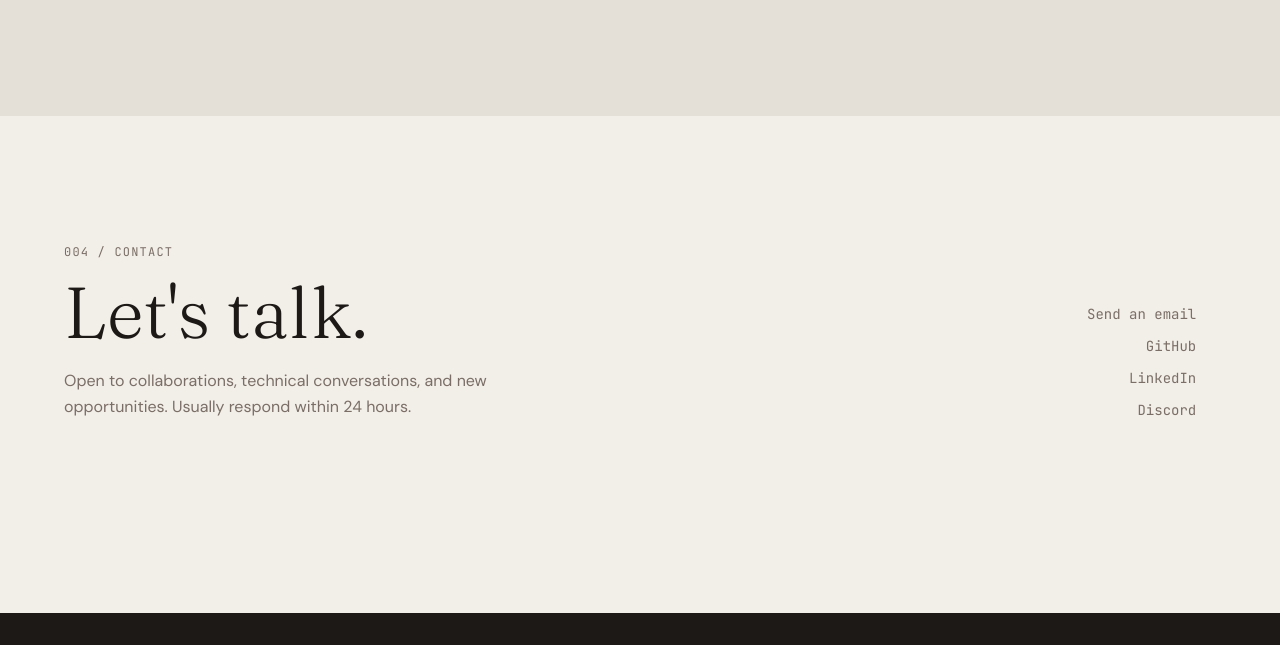
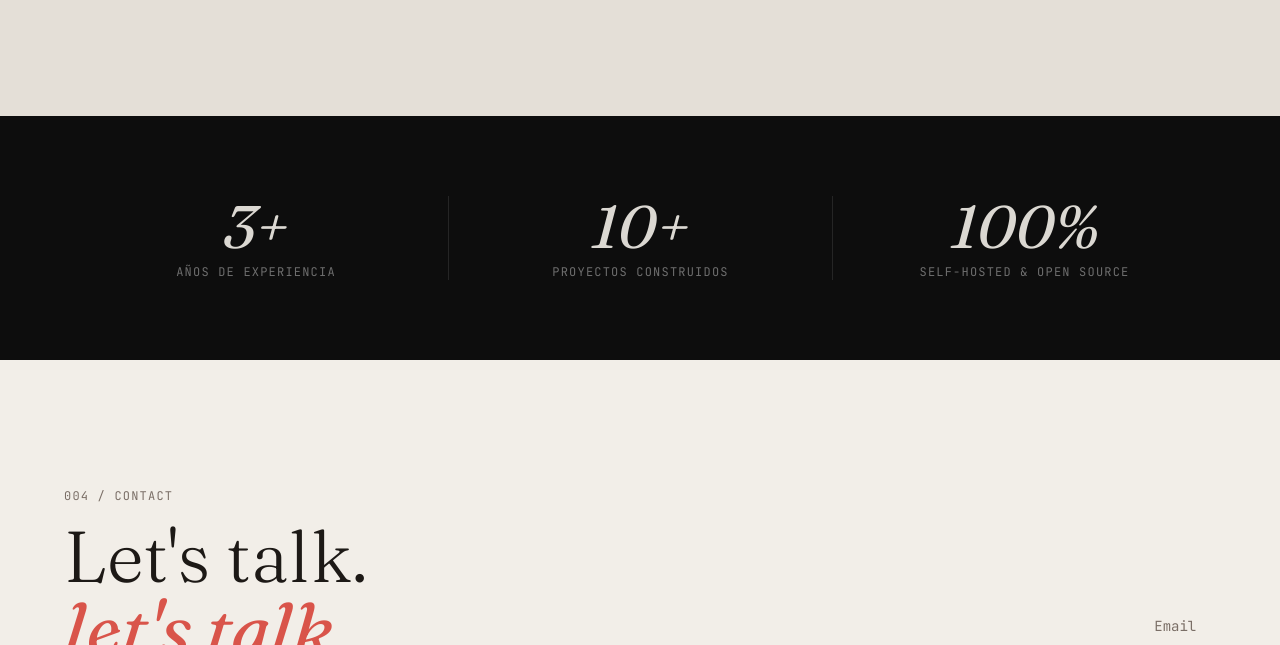
Before and after one commit to VodTinker/portfolio-daniel, an Astro site: page / in a window 1280 px wide. Shown: the part 2752-3397 px from the top of the page. Built offline with nearby package versions, Linux system fonts and the light colour scheme; Astro itself is replaced by a stand-in of ours.

Commit message:
feat: contact + stats band kioku style — dark stats, coral serif CTA

```diff
--- a/src/components/ContactUnique.tsx
+++ b/src/components/ContactUnique.tsx
@@ -3,17 +3,48 @@ import { useLanguage } from "../contexts/LanguageContext";
 
 const CONTACT_EMAIL = "danielfonov71@vodtinker.dev";
 
+const STATS = [
+  { value: "3+",    label: "años de experiencia" },
+  { value: "10+",   label: "proyectos construidos" },
+  { value: "100%",  label: "self-hosted & open source" },
+] as const;
+
 export default function ContactUnique() {
   const { t } = useLanguage();
 
   const links = [
-    { label: t.contact.email,   href: `mailto:${CONTACT_EMAIL}`,                   external: false },
-    { label: t.contact.github,  href: "https://github.com/VodTinker",              external: true  },
-    { label: t.contact.linkedin,href: "https://linkedin.com/in/daniel-fonov",      external: true  },
-    { label: t.contact.discord, href: "https://discord.com/users/vodtinker",       external: true  },
+    { label: "Email",    href: `mailto:${CONTACT_EMAIL}`,               external: false },
+    { label: "GitHub",   href: "https://github.com/VodTinker",          external: true  },
+    { label: "LinkedIn", href: "https://linkedin.com/in/daniel-fonov",  external: true  },
+    { label: "Discord",  href: "https://discord.com/users/vodtinker",   external: true  },
   ];
 
   return (
+    <>
+      {/* Stats band */}
+      <div className="bg-[#0D0D0D] px-6 sm:px-10 lg:px-16 py-20">
+        <div className="max-w-6xl mx-auto grid grid-cols-1 sm:grid-cols-3 divide-y sm:divide-y-0 sm:divide-x divide-white/10">
+          {STATS.map((stat, i) => (
+            <motion.div
+              key={stat.label}
+              initial={{ opacity: 0, y: 16 }}
+              whileInView={{ opacity: 1, y: 0 }}
+              viewport={{ once: true }}
+              transition={{ duration: 0.5, delay: i * 0.1 }}
+              className="flex flex-col items-center text-center px-8 py-8 sm:py-0"
+            >
+              <span className="font-serif italic text-5xl sm:text-6xl text-[hsl(var(--bg))]/90 mb-2">
+                {stat.value}
+              </span>
+              <span className="text-xs font-mono text-white/40 uppercase tracking-widest">
+                {stat.label}
+              </span>
+            </motion.div>
+          ))}
+        </div>
+      </div>
+
+      {/* Contact CTA section */}
       <section id="contact" className="px-6 sm:px-10 lg:px-16 py-24 sm:py-32">
         <div className="max-w-6xl mx-auto">
 
@@ -34,9 +65,11 @@ export default function ContactUnique() {
                 whileInView={{ opacity: 1, y: 0 }}
                 viewport={{ once: true }}
                 transition={{ duration: 0.5, delay: 0.05 }}
-              className="font-serif text-5xl sm:text-6xl lg:text-7xl font-light text-ink mb-5"
+                className="font-serif text-5xl sm:text-6xl lg:text-7xl font-light text-ink mb-4 leading-[1.05]"
               >
                 {t.contact.title}
+                <br />
+                <em className="italic text-coral">{(t.contact as any).titleAccent ?? "let's talk."}</em>
               </motion.h2>
               <motion.p
                 initial={{ opacity: 0, y: 14 }}
@@ -49,7 +82,6 @@ export default function ContactUnique() {
               </motion.p>
             </div>
 
-          {/* Links */}
             <motion.div
               initial={{ opacity: 0, y: 16 }}
               whileInView={{ opacity: 1, y: 0 }}
@@ -72,7 +104,6 @@ export default function ContactUnique() {
             </motion.div>
           </div>
 
-        {/* Divider */}
           <motion.div
             initial={{ scaleX: 0 }}
             whileInView={{ scaleX: 1 }}
@@ -82,5 +113,6 @@ export default function ContactUnique() {
           />
         </div>
       </section>
+    </>
   );
 }
```
Lines whose indentation alone changed are shown as unchanged.
